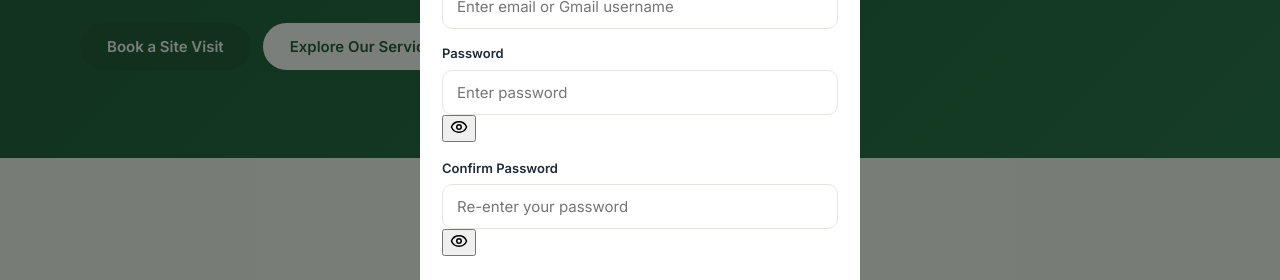
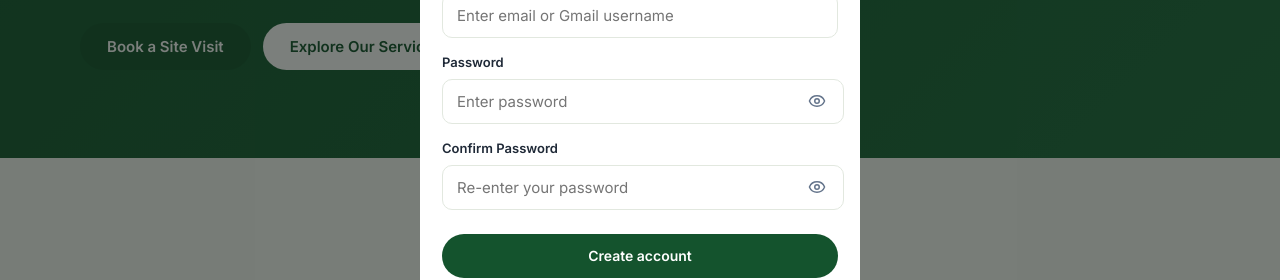
Before and after one commit to GTGParadise/gtg-customer, a React (Vite) app: page / in a window 1280 px wide. Both pictures are taken after a click on the button "Register". Shown: the part 421-701 px from the top of the page. Built offline with nearby package versions, Linux system fonts and the light colour scheme; no server answers; the database is empty.

Commit message:
Update index.css

```diff
--- a/src/styles/index.css
+++ b/src/styles/index.css
@@ -64,3 +64,35 @@ footer{background:var(--primary);color:#E2E8DF;text-align:center;padding:44px 0}
 .more{text-align:center;margin-top:16px}.more .rot{transform:rotate(180deg)}.item .desc{font-size:12.5px;margin-top:4px;display:-webkit-box;-webkit-line-clamp:2;-webkit-box-orient:vertical;overflow:hidden}
 .snap{position:relative;display:flex;gap:16px;overflow-x:auto;scroll-snap-type:x mandatory;scrollbar-width:none;scroll-behavior:auto;-webkit-overflow-scrolling:touch;margin-inline:-20px;padding:8px calc((100% - min(72vw,340px))/2) 16px}
 .snap::-webkit-scrollbar{display:none}.snap>*{flex:0 0 min(72vw,340px);scroll-snap-align:center}.snap>:first-child{margin-left:auto}.snap>:last-child{margin-right:auto}
+/* Password field with show/hide button */
+.password-input {
+  display: flex;
+  align-items: center;
+  width: 100%;
+}
+
+.password-input input {
+  flex: 1;
+  min-width: 0;
+}
+
+.password-input .password-toggle {
+  display: inline-flex;
+  align-items: center;
+  justify-content: center;
+  flex-shrink: 0;
+  width: 42px;
+  min-height: 42px;
+  padding: 8px;
+  margin-left: -48px;
+  border: none;
+  border-radius: 8px;
+  background: transparent;
+  color: var(--muted);
+  cursor: pointer;
+}
+
+.password-input .password-toggle:hover {
+  color: var(--primary);
+  background: var(--bg);
+}
```
